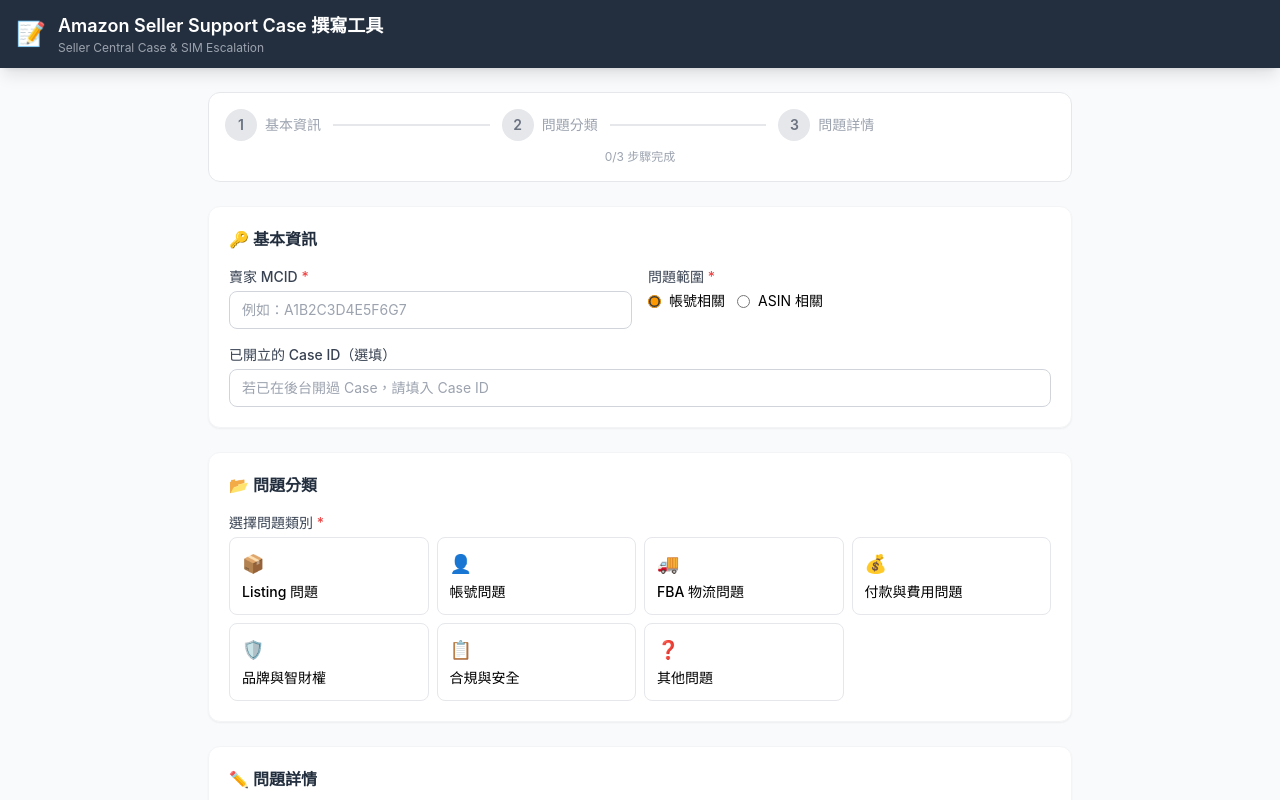
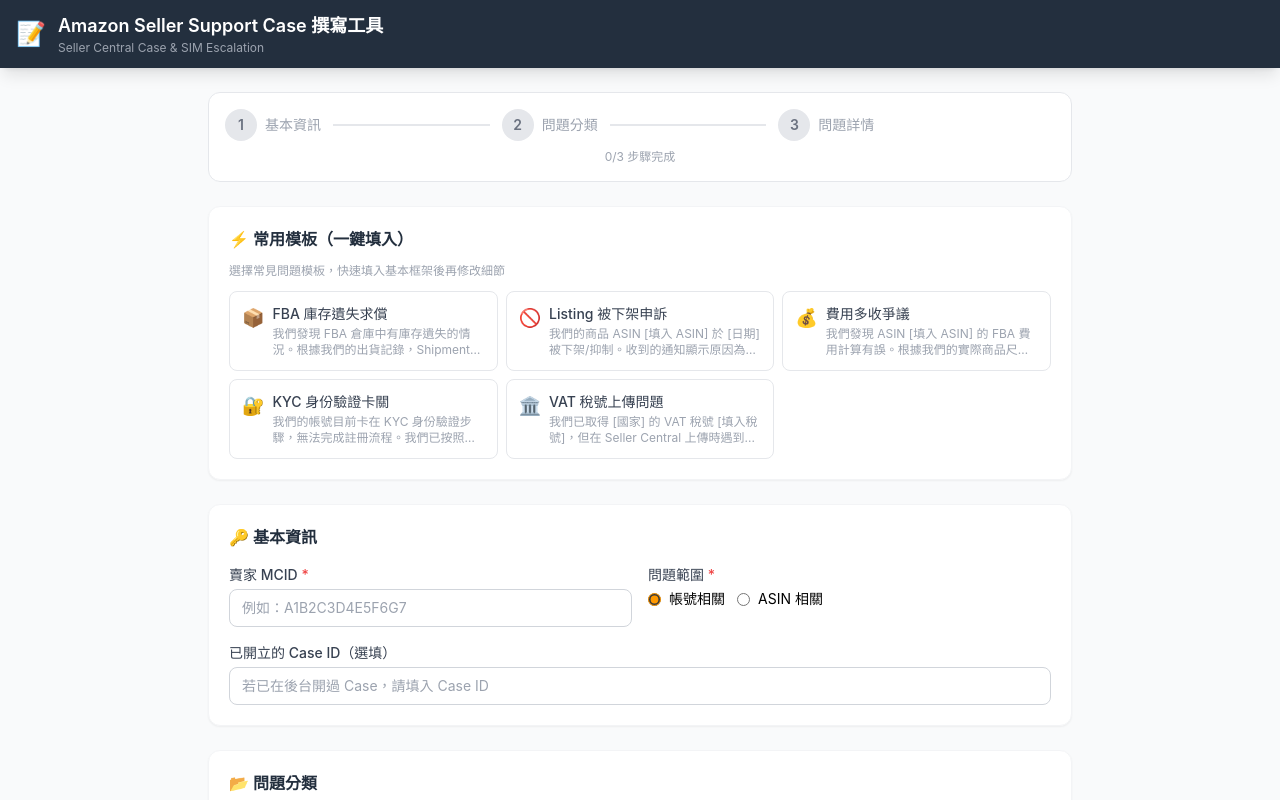
Before and after one commit to eddiechu1009-bit/amazon-case-writer, a React (Vite) app: page / in a window 1280 px wide. Shown: the top 800 px of the page. Built offline with nearby package versions, Linux system fonts and the light colour scheme.

Commit message:
feat: 常用模板快速填入 + 工具互連 footer

```diff
--- a/src/App.tsx
+++ b/src/App.tsx
@@ -21,6 +21,11 @@ export default function App() {
         本工具協助賣家撰寫結構化的 Seller Support Case，產生中英文版內容。
         <br />
         也可用於內部 SIM Escalation 使用。僅供參考，請依實際情況調整內容。
+        <div className="mt-4 flex flex-wrap justify-center gap-3">
+          <a href="https://eddiechu1009-bit.github.io/amazon-eu-tools/" target="_blank" rel="noopener noreferrer" className="px-3 py-1.5 bg-gray-100 hover:bg-amazon-orange/10 hover:text-amazon-dark rounded-lg transition-all duration-200">🇪🇺 新賣家準備工具</a>
+          <a href="https://eddiechu1009-bit.github.io/amazon-eu-seller-toolkit/" target="_blank" rel="noopener noreferrer" className="px-3 py-1.5 bg-gray-100 hover:bg-amazon-orange/10 hover:text-amazon-dark rounded-lg transition-all duration-200">🛠️ 營運工具箱</a>
+          <a href="https://eddiechu1009-bit.github.io/amazon-eu-accounting/" target="_blank" rel="noopener noreferrer" className="px-3 py-1.5 bg-gray-100 hover:bg-amazon-orange/10 hover:text-amazon-dark rounded-lg transition-all duration-200">📊 帳務分析工具</a>
+        </div>
       </footer>
     </div>
   );
--- a/src/components/CaseWriter.tsx
+++ b/src/components/CaseWriter.tsx
@@ -3,6 +3,76 @@ import { CaseFormData, AttachmentFile, GeneratedCase } from '../data/caseWriterT
 import { caseCategories } from '../data/caseCategories';
 import { generateCase, exportCase, TranslatedFields } from '../data/caseGenerator';
 import { translateFormFields } from '../data/translator';
+
+interface QuickTemplate {
+  id: string;
+  label: string;
+  icon: string;
+  category: string;
+  subcategory: string;
+  issueScope: 'account' | 'asin';
+  description: string;
+  actionsTaken: string;
+  desiredOutcome: string;
+}
+
+const quickTemplates: QuickTemplate[] = [
+  {
+    id: 'fba-lost',
+    label: 'FBA 庫存遺失求償',
+    icon: '📦',
+    category: 'fba',
+    subcategory: 'fba-lost-damaged',
+    issueScope: 'asin',
+    description: '我們發現 FBA 倉庫中有庫存遺失的情況。根據我們的出貨記錄，Shipment ID [填入 Shipment ID] 中有 [數量] 件商品在入倉後未被正確接收或已遺失。我們已核對出貨數量與 Amazon 接收數量，確認存在差異。',
+    actionsTaken: '1. 已在 Seller Central 的 Shipment 頁面確認入倉數量差異\n2. 已下載 Inventory Adjustments Report 比對\n3. 已等待超過 30 天讓系統自動調整\n4. 已準備好出貨證明文件（BOL、裝箱單）',
+    desiredOutcome: '請調查遺失的庫存並依照 FBA 庫存賠償政策進行賠償。',
+  },
+  {
+    id: 'listing-suppressed',
+    label: 'Listing 被下架申訴',
+    icon: '🚫',
+    category: 'listing',
+    subcategory: 'listing-suppressed',
+    issueScope: 'asin',
+    description: '我們的商品 ASIN [填入 ASIN] 於 [日期] 被下架/抑制。收到的通知顯示原因為 [填入原因]。此商品完全符合 Amazon 的銷售政策和產品安全要求，我們認為此下架可能是系統誤判。',
+    actionsTaken: '1. 已檢查並更新商品資訊，確保所有欄位正確\n2. 已上傳相關合規文件（如適用）\n3. 已確認商品符合品類要求\n4. 已嘗試透過 Seller Central 重新提交',
+    desiredOutcome: '請審核我們的商品資訊和提交的文件，恢復 Listing 的上架狀態。',
+  },
+  {
+    id: 'fee-overcharge',
+    label: '費用多收爭議',
+    icon: '💰',
+    category: 'payment',
+    subcategory: 'payment-fee-dispute',
+    issueScope: 'asin',
+    description: '我們發現 ASIN [填入 ASIN] 的 FBA 費用計算有誤。根據我們的實際商品尺寸和重量測量，此商品應歸類為 [正確尺寸分級]，但目前被收取 [錯誤尺寸分級] 的費用。',
+    actionsTaken: '1. 已使用精確量具重新測量商品尺寸和重量\n2. 已比對 Amazon 費用報告中的尺寸分級\n3. 已準備商品實際尺寸的照片和測量記錄\n4. 已計算多收費用的金額',
+    desiredOutcome: '請重新測量商品尺寸，更正尺寸分級，並退還多收的費用。',
+  },
+  {
+    id: 'account-verification',
+    label: 'KYC 身份驗證卡關',
+    icon: '🔐',
+    category: 'account',
+    subcategory: 'account-verification',
+    issueScope: 'account',
+    description: '我們的帳號目前卡在 KYC 身份驗證步驟，無法完成註冊流程。我們已按照要求上傳所有文件，但系統顯示 [填入錯誤訊息或狀態]。',
+    actionsTaken: '1. 已上傳營業登記證英文版（經公證翻譯）\n2. 已上傳負責人護照影本（有效期限內）\n3. 已上傳近 90 天內的銀行對帳單\n4. 已上傳公司地址證明文件\n5. 已嘗試重新上傳 [次數] 次',
+    desiredOutcome: '請審核我們提交的文件，協助完成 KYC 驗證流程，讓帳號可以正常使用。',
+  },
+  {
+    id: 'vat-upload',
+    label: 'VAT 稅號上傳問題',
+    icon: '🏛️',
+    category: 'compliance',
+    subcategory: 'compliance-vat',
+    issueScope: 'account',
+    description: '我們已取得 [國家] 的 VAT 稅號 [填入稅號]，但在 Seller Central 上傳時遇到問題。系統顯示 [填入錯誤訊息]，導致無法完成稅務設定。',
+    actionsTaken: '1. 已確認 VAT 稅號格式正確\n2. 已在 VIES 系統驗證稅號有效\n3. 已嘗試在不同瀏覽器重新上傳\n4. 已上傳稅務機關核發的 VAT 證書',
+    desiredOutcome: '請協助完成 VAT 稅號的驗證和上傳，讓我們可以在該國正常銷售。',
+  },
+];
 
 const emptyForm: CaseFormData = {
   mcid: '',
@@ -152,6 +222,43 @@ export default function CaseWriter() {
           {completedSteps}/{formSteps.length} 步驟完成
         </div>
       </div>
+
+      {/* Quick Templates */}
+      {form.category === '' && (
+        <div className="bg-white rounded-xl border border-gray-100 p-5 shadow-sm animate-fadeIn">
+          <h3 className="text-base font-semibold text-amazon-dark mb-3">
+            ⚡ 常用模板（一鍵填入）
+          </h3>
+          <p className="text-xs text-gray-400 mb-3">選擇常見問題模板，快速填入基本框架後再修改細節</p>
+          <div className="grid grid-cols-1 sm:grid-cols-2 lg:grid-cols-3 gap-2">
+            {quickTemplates.map(tpl => (
+              <button
+                key={tpl.id}
+                onClick={() => {
+                  setForm(prev => ({
+                    ...prev,
+                    category: tpl.category,
+                    subcategory: tpl.subcategory,
+                    issueScope: tpl.issueScope,
+                    description: tpl.description,
+                    actionsTaken: tpl.actionsTaken,
+                    desiredOutcome: tpl.desiredOutcome,
+                  }));
+                }}
+                className="flex items-start gap-2 p-3 rounded-lg border border-gray-200 text-left
+                  hover:border-amazon-orange hover:bg-orange-50/50 hover:shadow-sm transition-all duration-200 group"
+              >
+                <span className="text-lg flex-shrink-0">{tpl.icon}</span>
+                <div className="min-w-0">
+                  <div className="text-sm font-medium text-gray-700 group-hover:text-amazon-dark">{tpl.label}</div>
+                  <div className="text-xs text-gray-400 mt-0.5 line-clamp-2">{tpl.description.slice(0, 50)}...</div>
+                </div>
+              </button>
+            ))}
+          </div>
+        </div>
+      )}
+
       {/* 基本資訊 */}
       <Section title="基本資訊" icon="🔑">
         <div className="grid grid-cols-1 md:grid-cols-2 gap-4">
```
